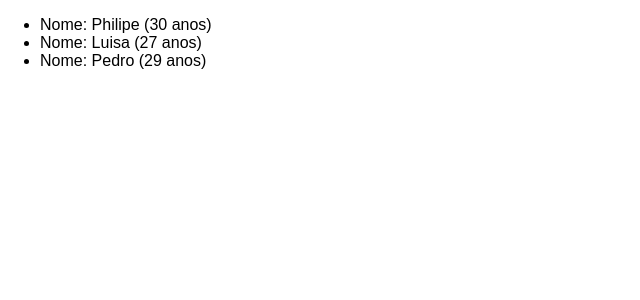
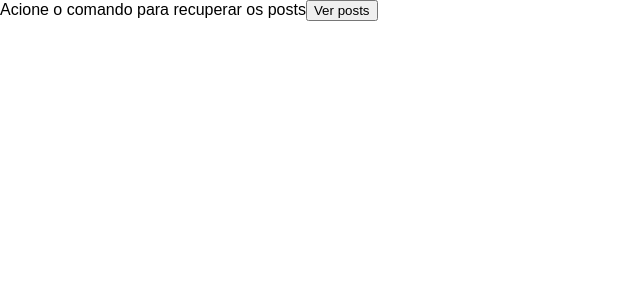
Before and after one commit to Philipesaid/cursocotemig, a React (Create React App) app: page / in a window 1280 px wide. Shown: the top 300 px of the page, without its empty margins (0-640 px from the left). Built offline with nearby package versions, Linux system fonts and the light colour scheme.

Commit message:
Iterador Json Back End

```diff
--- a/src/App.js
+++ b/src/App.js
@@ -5,13 +5,14 @@ import React, { Component } from 'react';
 //import ContadorPalavras from './ContadorPalavras';
 //import TextoConcatenado from './TextoConcatenado';
 //import Square from './square';
-import IteradorJason from './IteradorJason';
+//import IteradorJason from './IteradorJason';
+import IteradorJsonBackEnd from './IteradorJsonBackEnd';
 
 class App extends Component {
   render () {
     return (
       <div>
-        <IteradorJason/>
+        <IteradorJsonBackEnd/>
       </div>
       )
     }
--- /dev/null
+++ b/src/IteradorJsonBackEnd.js
@@ -0,0 +1,47 @@
+import React, { Component } from 'react';
+import axios from 'axios';
+
+class IteradorJsonBackEnd extends Component{
+    constructor(props){
+        super(props);
+        this.state = {
+            posts:[]
+        }
+
+        this.recuperarPosts = this.recuperarPosts.bind(this);
+        this.exibirPosts = this.exibirPosts.bind(this);
+    }
+
+    recuperarPosts(){
+        axios.get('https://jsonplaceholder.typicode.com/posts/')
+        .then(res => {
+            const posts = res.data;
+            this.setState({ posts});
+        })
+    }
+
+    exibirPosts(){
+        return (
+            <ul>
+                {
+                    this.state.posts.map((item, indice) => {
+                        return <li key = {indice}> <b>Titulo : </b> { item.title}</li>
+                    })
+                }
+            </ul>
+        );
+    }
+
+    render (){
+        let r = this.exibirPosts();
+        return (
+            <div>
+                <hi> Acione o comando para recuperar os posts</hi>
+                <button type="button" onClick={this.recuperarPosts}>Ver posts</button>
+                {r}
+            </div>
+        );
+    }
+}
+
+export default IteradorJsonBackEnd;
```
